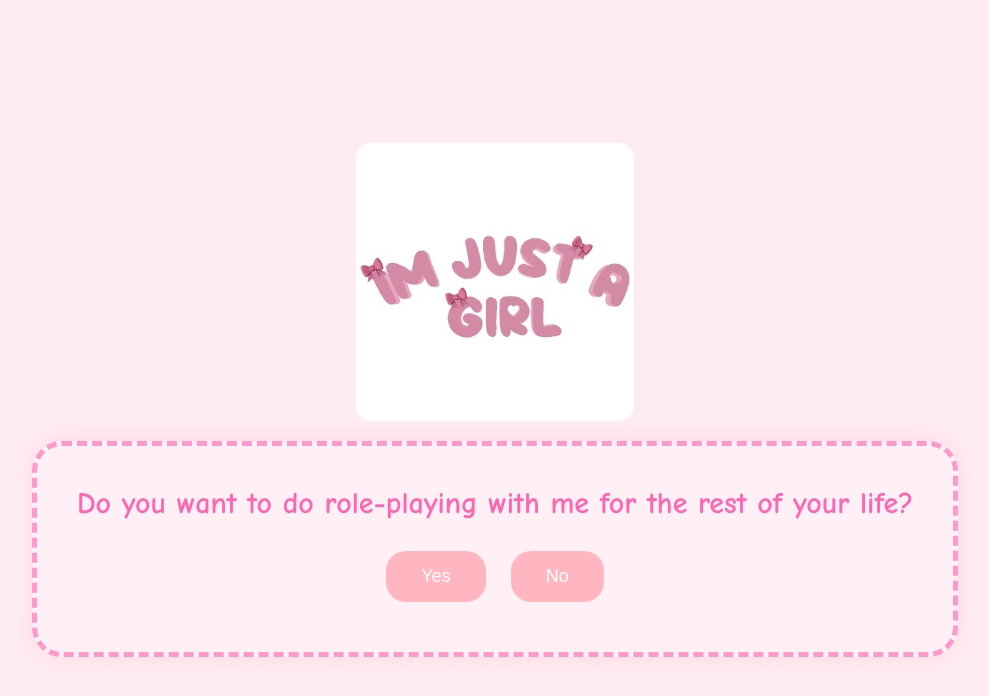
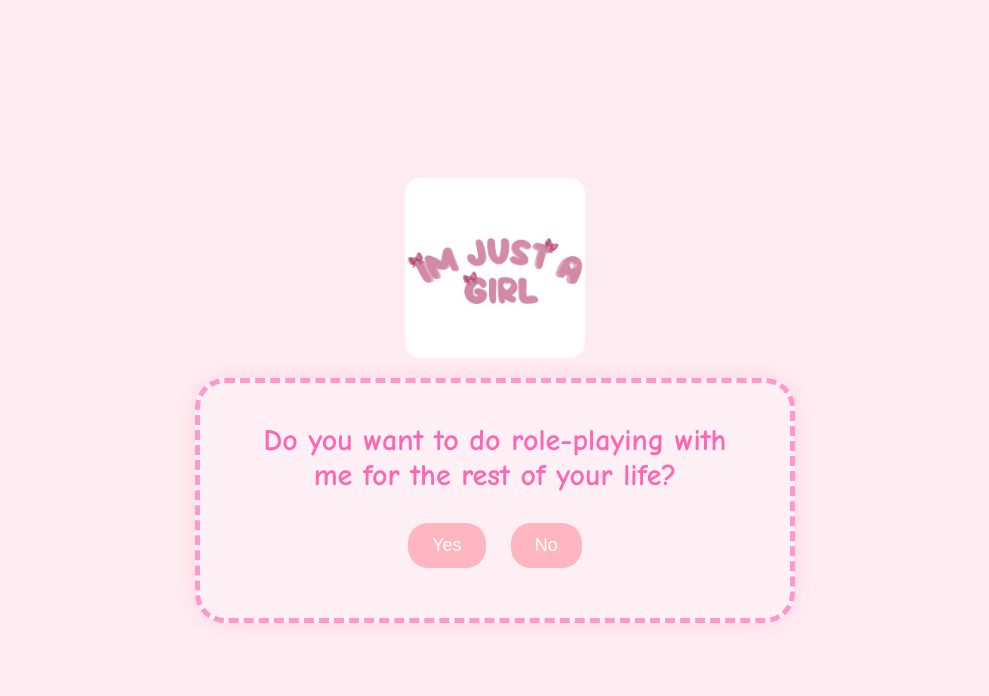
Before and after one commit to GayaDias/fuckyoumadhwa, a plain HTML site: page index.html in a window 1280 px wide. Shown: the whole page, without its empty margins (145-1134 px from the left). Drawn offline with Linux system fonts and the light colour scheme.

Commit message:
index.html

```diff
--- a/index.html
+++ b/index.html
@@ -19,71 +19,96 @@
 
         .container {
             text-align: center;
+            position: relative;
+            width: 90%;
+            max-width: 600px; /* Limits the width for larger screens */
         }
 
         .main-image {
-            max-width: 30%; /* Make the image smaller */
+            max-width: 60%; /* Adjust the image size for mobile */
             height: auto;
             margin-bottom: 20px;
-            border-radius: 15px; /* Rounded corners for the image */
+            border-radius: 15px;
             display: block;
             margin-left: auto;
-            margin-right: auto; /* Center the image horizontally */
+            margin-right: auto;
         }
 
         .content {
-            background: #fff0f5; /* Light pink content box */
+            background: #fff0f5;
             padding: 40px;
-            border: 5px dashed #ff99cc; /* Dashed border for a cute effect */
+            border: 5px dashed #ff99cc;
             text-align: center;
-            box-shadow: 0 0 20px rgba(255, 182, 193, 0.4); /* Soft pink shadow */
-            border-radius: 30px; /* Rounded corners */
-            z-index: 10;
-            position: relative;
+            box-shadow: 0 0 20px rgba(255, 182, 193, 0.4);
+            border-radius: 30px;
             display: inline-block;
+            width: 100%; /* Ensure the content box fits well on smaller screens */
         }
 
         h2, h1 {
-            font-size: 30px; /* Bigger and bolder text */
-            color: #ff66b2; /* Bright pink text color */
+            font-size: 4vw; /* Responsive font size */
+            color: #ff66b2;
             margin: 0;
             padding-bottom: 20px;
         }
 
         button {
-            background-color: #ffb6c1; /* Light pink button color */
+            background-color: #ffb6c1;
             color: white;
-            padding: 15px 35px;
+            padding: 12px 24px;
             border: none;
-            border-radius: 20px; /* Rounded buttons for a softer look */
+            border-radius: 20px;
             cursor: pointer;
-            font-size: 18px;
+            font-size: 4vw; /* Responsive button text */
             margin: 10px;
             transition: transform 0.2s, background-color 0.3s;
         }
 
         button:hover {
             transform: scale(1.1);
-            background-color: #ff69b4; /* Darker pink on hover */
+            background-color: #ff69b4;
         }
 
         .back-button {
-            position: absolute;
+            position: fixed; /* Fixed position to always be visible */
             bottom: 20px;
-            left: 20px; /* Positioned in the bottom-left corner */
-            display: none; /* Initially hidden */
+            left: 20px;
             background-color: #ffb6c1;
             border-radius: 20px;
-            font-size: 18px;
+            font-size: 4vw;
             padding: 10px 20px;
             box-shadow: 0 4px 6px rgba(0, 0, 0, 0.1);
+            display: none; /* Initially hidden */
         }
 
         .response-image {
-            max-width: 50%;
+            max-width: 80%; /* Make images larger on mobile */
             height: auto;
             margin: 20px 0;
             border-radius: 15px;
+        }
+
+        @media only screen and (min-width: 768px) {
+            /* Adjustments for larger screens */
+            .main-image {
+                max-width: 30%;
+            }
+
+            .back-button {
+                font-size: 18px; /* Adjust font size for larger screens */
+            }
+
+            button {
+                font-size: 18px;
+            }
+
+            h2, h1 {
+                font-size: 30px;
+            }
+
+            .content {
+                width: auto;
+            }
         }
     </style>
 </head>
```
